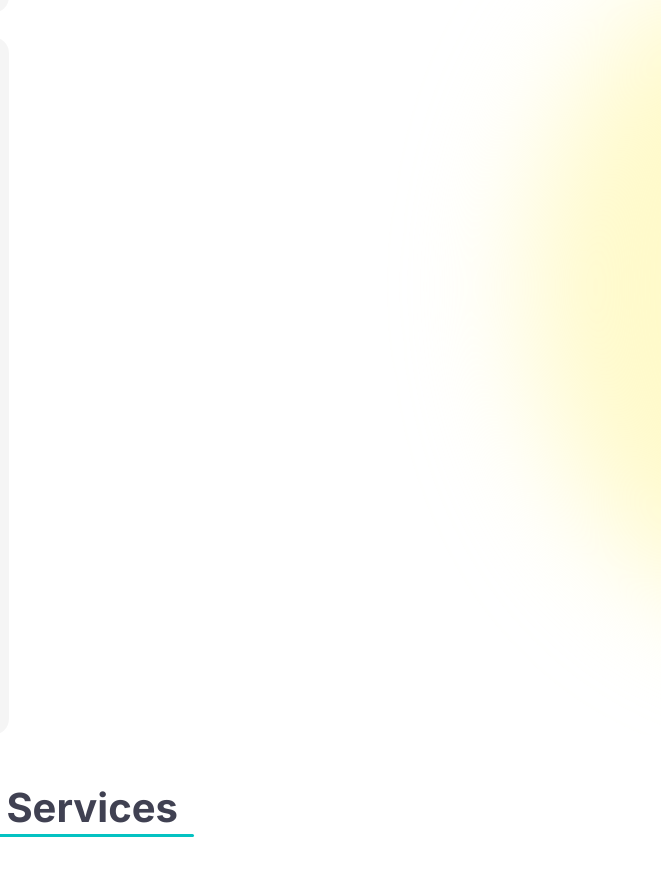
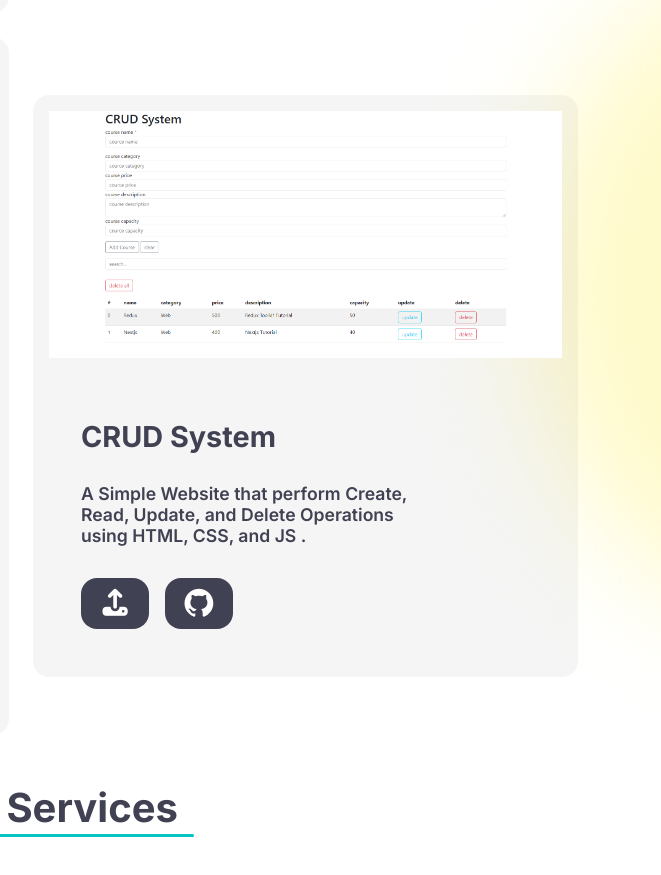
Before and after one commit to SalahQerem/my-portfolio, a plain HTML site: page index.html in a window 1280 px wide. Shown: the part 2898-3773 px from the top of the page, 619-1280 px from the left. Drawn offline with Linux system fonts and the light colour scheme.

Commit message:
Add new project

```diff
--- a/index.html
+++ b/index.html
@@ -321,6 +321,29 @@
                 </div>
               </div>
             </div>
+            <div class="project">
+              <div class="project-image">
+                <img
+                  src="./assets/img/project-6.png"
+                  alt="sixth project homepage"
+                />
+              </div>
+              <div class="project-description">
+                <h3>CRUD System</h3>
+                <p>
+                  A Simple Website that perform Create, Read, Update, and Delete
+                  Operations using HTML, CSS, and JS .
+                </p>
+                <div class="project-links">
+                  <a href="https://salahqerem.github.io/CRUD/" target="_blank"
+                    ><i class="fas fa-upload"></i
+                  ></a>
+                  <a href="https://github.com/SalahQerem/CRUD" target="_blank"
+                    ><i class="fab fa-github"></i>
+                  </a>
+                </div>
+              </div>
+            </div>
           </div>
         </div>
       </div>
```
Also changed, not shown: assets/img/project-6.png (added).
